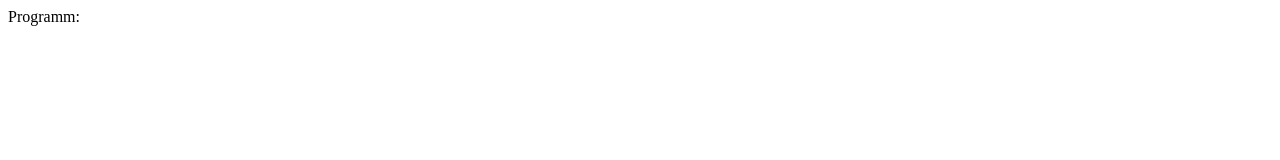
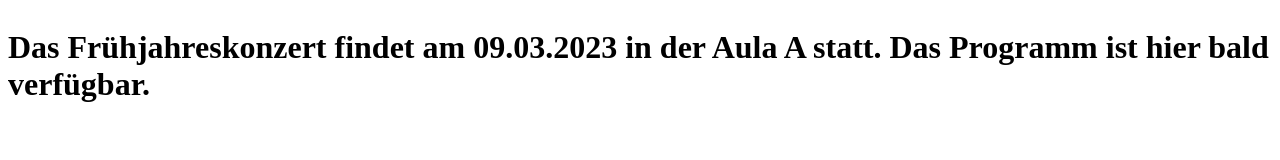
Before and after one commit to ole1409/404_Page, a plain HTML site: page index.html in a window 1280 px wide. Drawn offline with Linux system fonts and the light colour scheme.

Commit message:
Update index.html

```diff
--- a/index.html
+++ b/index.html
@@ -4,10 +4,15 @@
 <head>
     <title>Hello Deploy Now build with plain html</title>
     <link rel="stylesheet" href="./main.css">
+    <style>
+        h1 {
+            position:absolute;
+        }
+    </style>
 </head>
 
 <body>
-Programm:
+<h1>Das Frühjahreskonzert findet am 09.03.2023 in der Aula A statt. Das Programm ist hier bald verfügbar.</h1>
 </body>
 
 </html>
```
